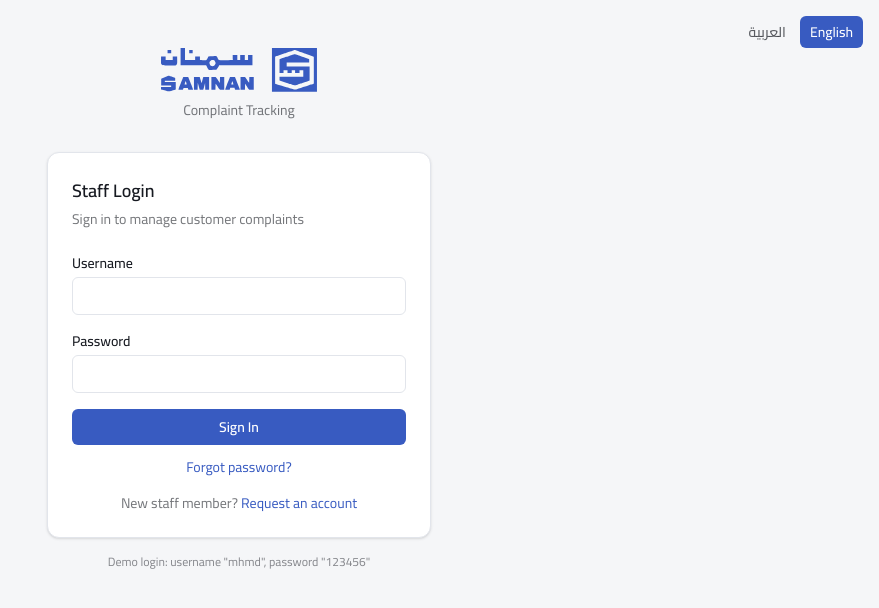
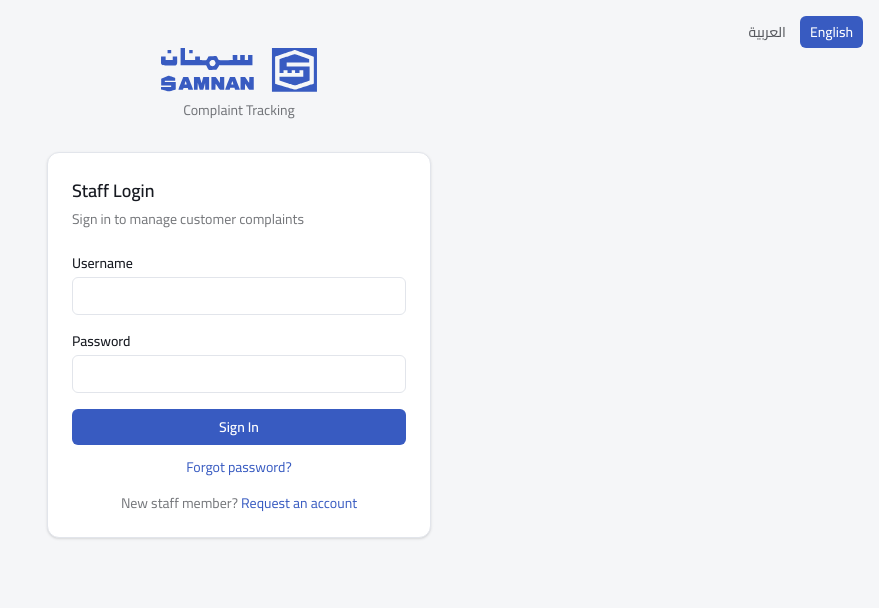
Before and after one commit to Poitivelyenergetic/samanan-complaint-tracking, a Next.js app: page /en/login/staff in a window 1280 px wide. Shown: the top 608 px of the page, without its empty margins (401-1280 px from the left). Built offline with nearby package versions, Linux system fonts and the light colour scheme; no server answers.

Commit message:
Remove demo login credentials from the staff sign-in page
That hint publicly displayed a real, working account's username and
password on the live login page.

```diff
--- a/messages/ar.json
+++ b/messages/ar.json
@@ -67,7 +67,6 @@
     "submit": "تسجيل الدخول",
     "signingIn": "جارٍ تسجيل الدخول...",
     "error": "اسم المستخدم أو كلمة المرور غير صحيحة",
-    "demoHint": "بيانات تجريبية: اسم المستخدم \"mhmd\"، كلمة المرور \"123456\"",
     "noAccount": "موظف جديد؟",
     "signUp": "اطلب حساباً",
     "forgotPassword": "نسيت كلمة المرور؟",
--- a/messages/en.json
+++ b/messages/en.json
@@ -67,7 +67,6 @@
     "submit": "Sign In",
     "signingIn": "Signing in...",
     "error": "Invalid username or password",
-    "demoHint": "Demo login: username \"mhmd\", password \"123456\"",
     "noAccount": "New staff member?",
     "signUp": "Request an account",
     "forgotPassword": "Forgot password?",
--- a/src/app/[locale]/login/staff/page.tsx
+++ b/src/app/[locale]/login/staff/page.tsx
@@ -106,8 +106,6 @@ export default function StaffLoginPage() {
           </Link>
         </p>
       </div>
-
-      <p className="mt-4 text-center text-xs text-foreground/50">{t("demoHint")}</p>
     </PublicShell>
   );
 }
```
